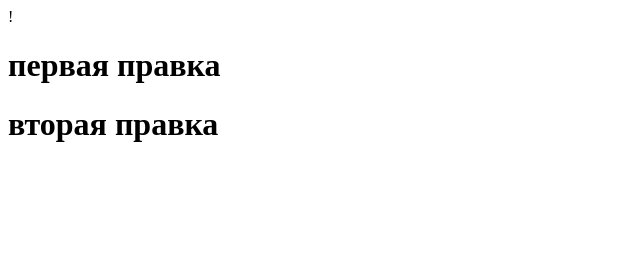
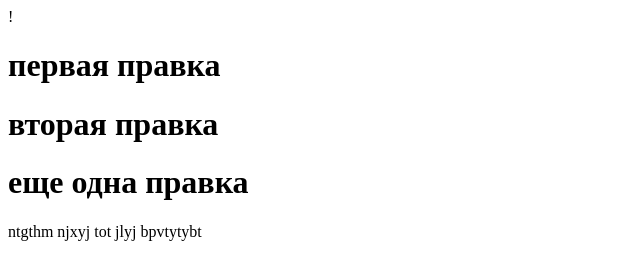
Before and after one commit to volhali/git_lessons, a plain HTML site: page index.html in a window 1280 px wide. Shown: the whole page, without its empty margins (0-640 px from the left). Drawn offline with Linux system fonts and the light colour scheme.

Commit message:
3 изменение

```diff
--- a/index.html
+++ b/index.html
@@ -6,6 +6,9 @@
 <body>
 	<h1>первая правка</h1>
 	<h1>вторая правка</h1>
+	<h1>еще одна правка</h1>
+
+	<p>ntgthm njxyj tot jlyj bpvtytybt</p>
 
 </body>
 </html>
```
